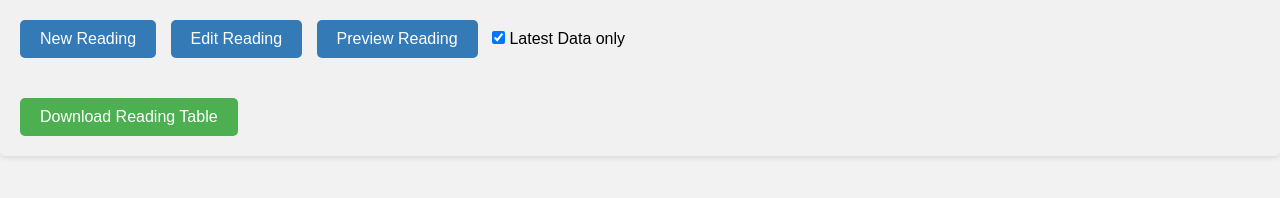
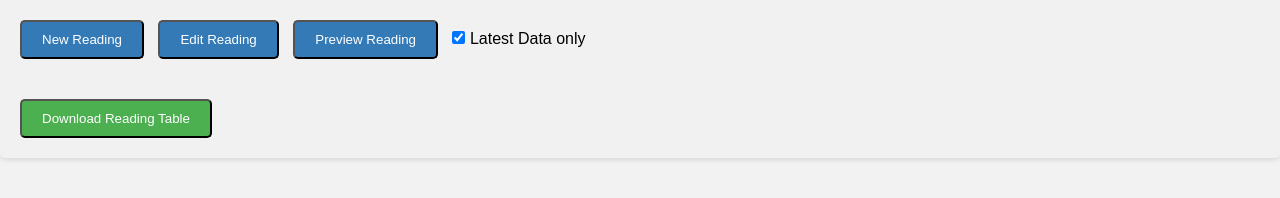
Before and after one commit to chongang/repoDalireWaterServices, a plain HTML site: page readingAdmin.html in a window 1280 px wide. Drawn offline with nearby package versions, Linux system fonts and the light colour scheme; some packages are replaced by stand-ins of ours; a script that the page names is missing.

Commit message:
Update readingAdmin.html

```diff
--- a/readingAdmin.html
+++ b/readingAdmin.html
@@ -9,12 +9,12 @@
 </head>
 <body>
   <div class="container">
-    <form>
+    <form id="myForm">
       <div class="control-panel">
         <!-- Buttons -->
-        <a class="button" href="#">New Reading</a>
-        <a class="button" href="#">Edit Reading</a>
-        <a class="button" onclick="loadReadingResult()">Preview Reading</a>
+        <button class="button" href="#">New Reading</button>
+        <button class="button" href="#">Edit Reading</button>
+        <button type="submit" class="button" id="loadReadingResult">Preview Reading</button>
         <label for="myCheckbox">
           <input type="checkbox" id="myCheckbox" checked>
           Latest Data only
@@ -24,7 +24,7 @@
           <!-- to be filled up by program-->
         </table>
         <!-- Download button -->
-        <a class="download-button" onclick="downloadTable()">Download Reading Table</a>
+        <button type="submit" class="download-button" id="downloadTable">Download Reading Table</button>
 
       </div>
      </form>
```
